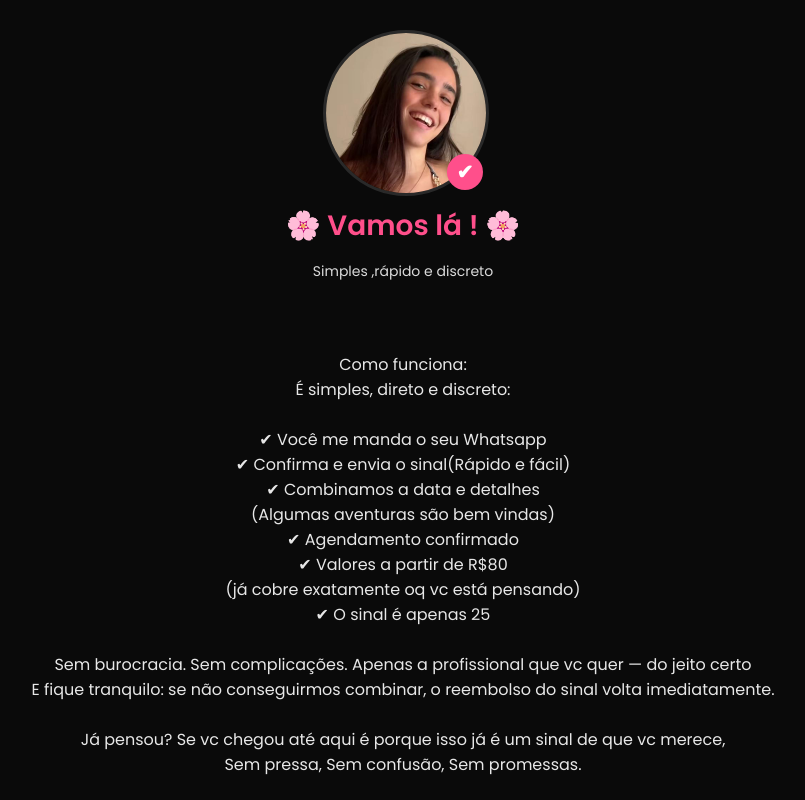
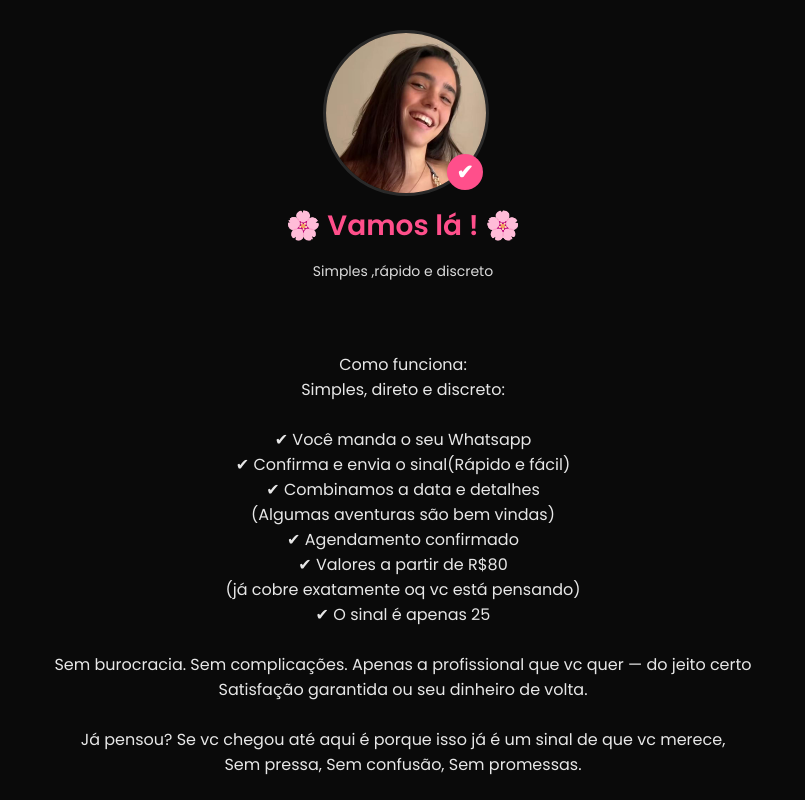
Before and after one commit to gilsinloko/paola, a plain HTML site: page euquero.html in a window 1280 px wide. Shown: the top 800 px of the page, without its empty margins (237-1042 px from the left). Drawn offline with Linux system fonts and the light colour scheme.

Commit message:
Update euquero.html

```diff
--- a/euquero.html
+++ b/euquero.html
@@ -237,10 +237,10 @@ src="https://www.facebook.com/tr?id=26324604417139842&ev=PageView&noscript=1"
 <br>
  Como funciona:
 <br>
-É simples, direto e discreto:
+Simples, direto e discreto:
 <br>
 <br>
-✔ Você me manda o seu Whatsapp
+✔ Você manda o seu Whatsapp
 <br>
 ✔ Confirma e envia o sinal(Rápido e fácil)
 <br>
@@ -256,7 +256,7 @@ src="https://www.facebook.com/tr?id=26324604417139842&ev=PageView&noscript=1"
 Sem burocracia. Sem complicações.
 Apenas a profissional que vc quer — do jeito certo
 <br>
-E fique tranquilo: se não conseguirmos combinar, o reembolso do sinal volta imediatamente.
+Satisfação garantida ou seu dinheiro de volta.
 <br>
 <br>
 
```
